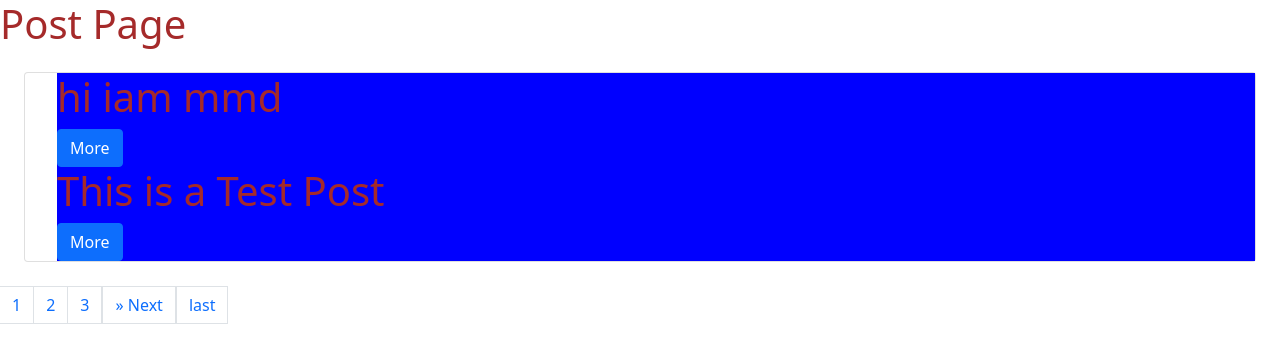
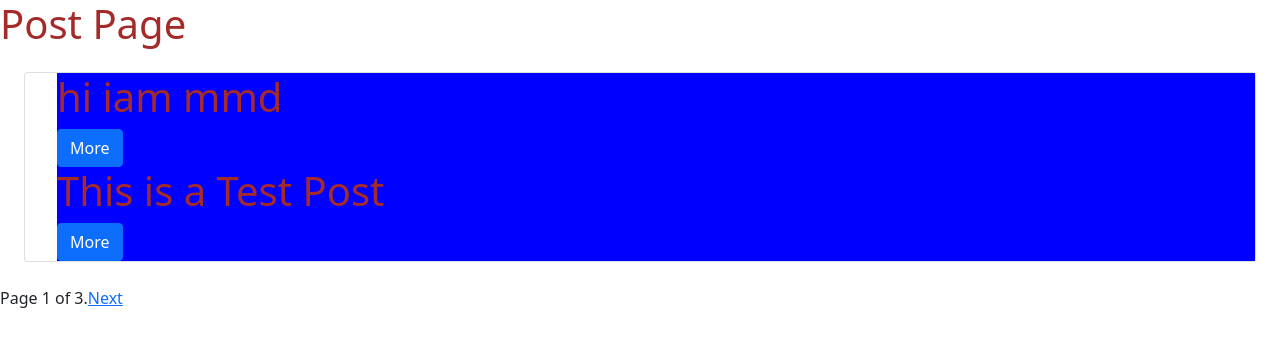
Before and after one commit to aliasgharmirhshai/django-weblog, a Django app: page / in a window 1280 px wide. Shown: the top 363 px of the page. Run offline with Django 3.2, Linux system fonts and the light colour scheme; data comes from the database, SQL or seed files in the repository.

Commit message:
Add CBV and Edit URL Post (Just Slug in Url Post)

```diff
--- a/myblog/models.py
+++ b/myblog/models.py
@@ -26,7 +26,7 @@ class Post(models.Model):
     published = PublishedManager()
 
     def get_absolute_url(self):
-        return reverse("myblog:post_detail", args=[self.publish.year,self.publish.month,self.publish.day,self.slug])
+        return reverse("myblog:post_detail", args=[self.slug])
 
     def __str__(self):
         return self.title
--- a/myblog/urls.py
+++ b/myblog/urls.py
@@ -4,6 +4,6 @@ from . import views
 
 app_name = 'myblog'
 urlpatterns = [
-    path('', views.post_list, name="post_list"),
-    path("<int:year>/<int:month>/<int:day>/<slug:post>/",views.post_detail,name="post_detail"),
+    path('', views.PostListView.as_view(), name="post_list"),
+    path("<slug:post>/",views.post_detail,name="post_detail"),
 ]
--- a/myblog/views.py
+++ b/myblog/views.py
@@ -1,25 +1,32 @@
 from django.shortcuts import render, get_object_or_404
 from .models import Post
 from django.core.paginator import Paginator, EmptyPage, PageNotAnInteger
+from django.views.generic import ListView
 # Create your views here.
 
-def post_list(request):
-    #posts = Post.objects.all().filter(status="published")
-    posts = Post.published.all()
-    #Create Nest Page
-    paginator = Paginator(posts , 2)
-    page = request.GET.get('page')
-    try:
-        posts = paginator.page(page)
-    except PageNotAnInteger:
-        posts = paginator.page(1)
-    except EmptyPage:
-        post = paginator.page(paginator.num_pages)
-    ######
-    return render(request, 'blog/post/list.html', {"posts":posts, 'page':page})
+# def post_list(request):
+#     #posts = Post.objects.all().filter(status="published")
+#     posts = Post.published.all()
+#     #Create Nest Page
+#     paginator = Paginator(posts , 2)
+#     page = request.GET.get('page')
+#     try:
+#         posts = paginator.page(page)
+#     except PageNotAnInteger:
+#         posts = paginator.page(1)
+#     except EmptyPage:
+#         post = paginator.page(paginator.num_pages)
+#     ######
+#     return render(request, 'blog/post/list.html', {"posts":posts, 'page':page})
+
+class PostListView(ListView):
+    queryset = Post.published.all()
+    context_object_name = "posts"
+    paginate_by = 2
+    template_name = 'blog/post/list.html'
 
 
-def post_detail(request, year, month, day, post):
-    post = get_object_or_404(Post,slug=post,status="published",publish__year=year,publish__month=month,publish__day=day)
+def post_detail(request, post):
+    post = get_object_or_404(Post,slug=post,status="published")
 
     return render(request, 'blog/post/detail.html', {"post":post})
--- a/templates/blog/post/list.html
+++ b/templates/blog/post/list.html
@@ -15,7 +15,7 @@
     </ul>
 
 
-    <nav aria-label="Page navigation example">
+    {% comment %} <nav aria-label="Page navigation example">
         <ul class="pagination">
             <li class="page-item">
 
@@ -45,7 +45,27 @@
 
           </li>
         </ul>
-      </nav>
+    </nav> {% endcomment %}
+    {% if is_paginated %}
+    <ul class="pagination">
+      {% if page_obj.has_previous %}
+      <li>
+        <span><a href="?page={{ page_obj.previous_page_number }}">Previous</a></span>
+      </li>
+      {% endif %}
+      <li class="">
+        <span>Page {{ page_obj.number }} of {{ page_obj.paginator.num_pages }}.</span>
+      </li>
+      {% if page_obj.has_next %}
+      <li>
+        <span><a href="?page={{ page_obj.next_page_number }}">Next</a></span>
+      </li>
+      {% endif %}
+    </ul>
+    {% else %}
+    <h3>Your File Exam</h3>
+    <p>File not yet available</p>
+    {% endif %}
 
 
 {% endblock content %}
```
Also changed, not shown: myblog/forms.py (added).
